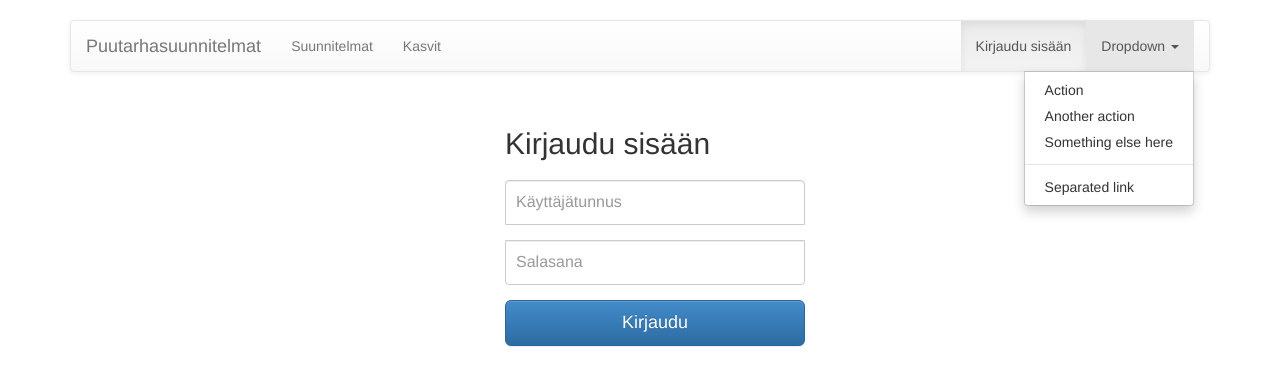
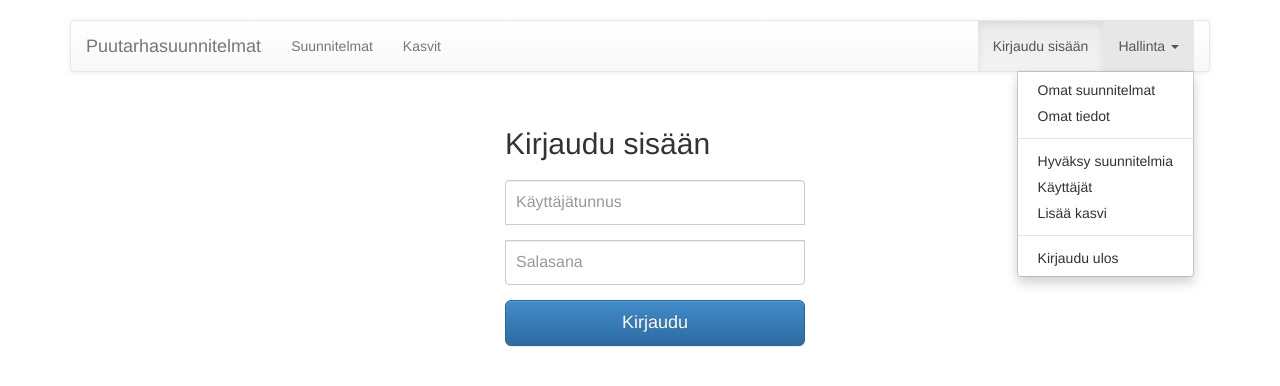
Before and after one commit to Oodi/Puutarhasuunnitelmat, a PHP site: page /html-demo/login.html in a window 1280 px wide, after a click on "Hallinta". Shown: the top 386 px of the page. Run offline with PHP 8.4, Linux system fonts and the light colour scheme; some libraries are stand-ins or nearby versions.

Commit message:
Pieni hups

```diff
--- a/html-demo/index.html
+++ b/html-demo/index.html
@@ -26,7 +26,7 @@
                     <div class="collapse navbar-collapse" id="bs-example-navbar-collapse-1">
                         <ul class="nav navbar-nav">
                             <li><a href="searchPlans.html">Suunnitelmat</a></li>
-                            <li><a href="#">Kasvit</a></li>
+                            <li><a href="searchPlants.html">Kasvit</a></li>
 
                         </ul>
 
@@ -62,12 +62,12 @@
                 <div class="col-md-6">
                     <h2>Suunnitelmat</h2>
                     <p>Suunnitelmat ovat ammatilaisten tekemiä tai hyväksymiä. Voit myös selailla suunnitelmia vapaasti. </p>
-                    <p><a class="btn btn-default" href="#" role="button">Selaile suunnitelmia &raquo;</a></p>
+                    <p><a class="btn btn-default" href="searchPlans.html#selaus" role="button">Selaile suunnitelmia &raquo;</a></p>
                 </div>
                 <div class="col-md-6">
                     <h2>Kasvit</h2>
                     <p>Puutarhakasvien määrä laajenee kokojan. Voit etsiä kaseveja mielesi mukaan. </p>
-                    <p><a class="btn btn-default" href="#" role="button">Etsi kasvia &raquo;</a></p>
+                    <p><a class="btn btn-default" href="searchPlants.html" role="button">Etsi kasvia &raquo;</a></p>
                 </div>
 
             </div>
--- a/html-demo/login.html
+++ b/html-demo/login.html
@@ -32,14 +32,17 @@
 
                         <ul class="nav navbar-nav navbar-right">
                             <li class="active"><a href="#">Kirjaudu sisään</a></li>
-                            <li class="dropdown">
-                                <a href="#" class="dropdown-toggle" data-toggle="dropdown">Dropdown <b class="caret"></b></a>
+                           <li class="dropdown">
+                                <a href="#" class="dropdown-toggle" data-toggle="dropdown">Hallinta <b class="caret"></b></a>
                                 <ul class="dropdown-menu">
-                                    <li><a href="#">Action</a></li>
-                                    <li><a href="#">Another action</a></li>
-                                    <li><a href="#">Something else here</a></li>
+                                    <li><a href="#">Omat suunnitelmat</a></li>
+                                     <li><a href="#">Omat tiedot</a></li>
                                     <li class="divider"></li>
-                                    <li><a href="#">Separated link</a></li>
+                                     <li><a href="#">Hyväksy suunnitelmia</a></li>
+                                    <li><a href="#">Käyttäjät</a></li>
+                                    <li><a href="#">Lisää kasvi</a></li>
+                                    <li class="divider"></li>
+                                    <li><a href="#">Kirjaudu ulos</a></li>
                                 </ul>
                             </li>
                         </ul>
--- a/listaustesti.php
+++ b/listaustesti.php
@@ -1,6 +1,6 @@
 <?php
 
-require "libs/models/kayttaja.php";
+require_once "libs/models/kayttaja.php";
 
 //Lista asioista array-tietotyyppiin laitettuna:
 $lista = Kayttaja::etsiKaikkiKayttajat();
```
Also changed, not shown: html-demo/searchPlans.html (+7 -4 lines), 1 other file.
